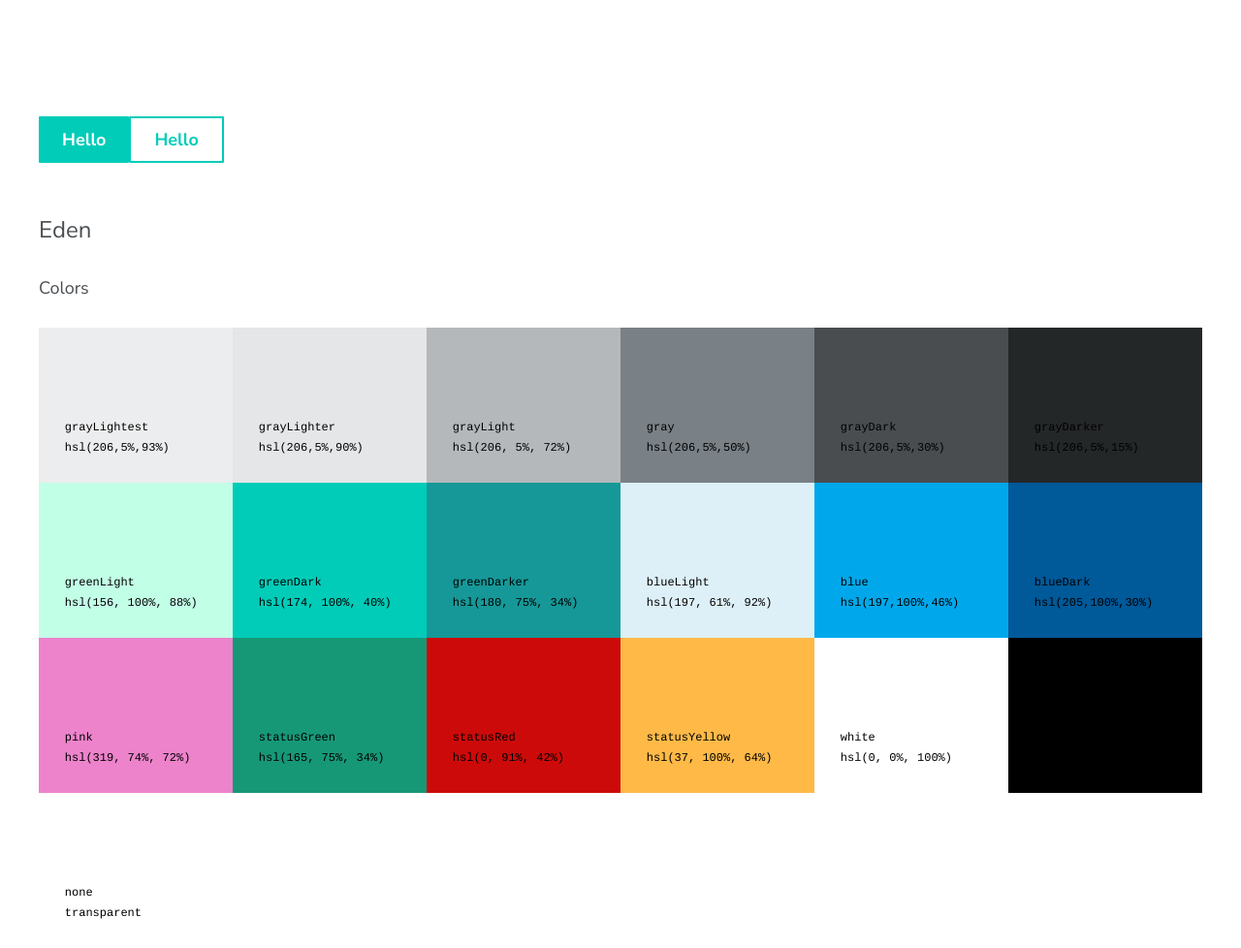
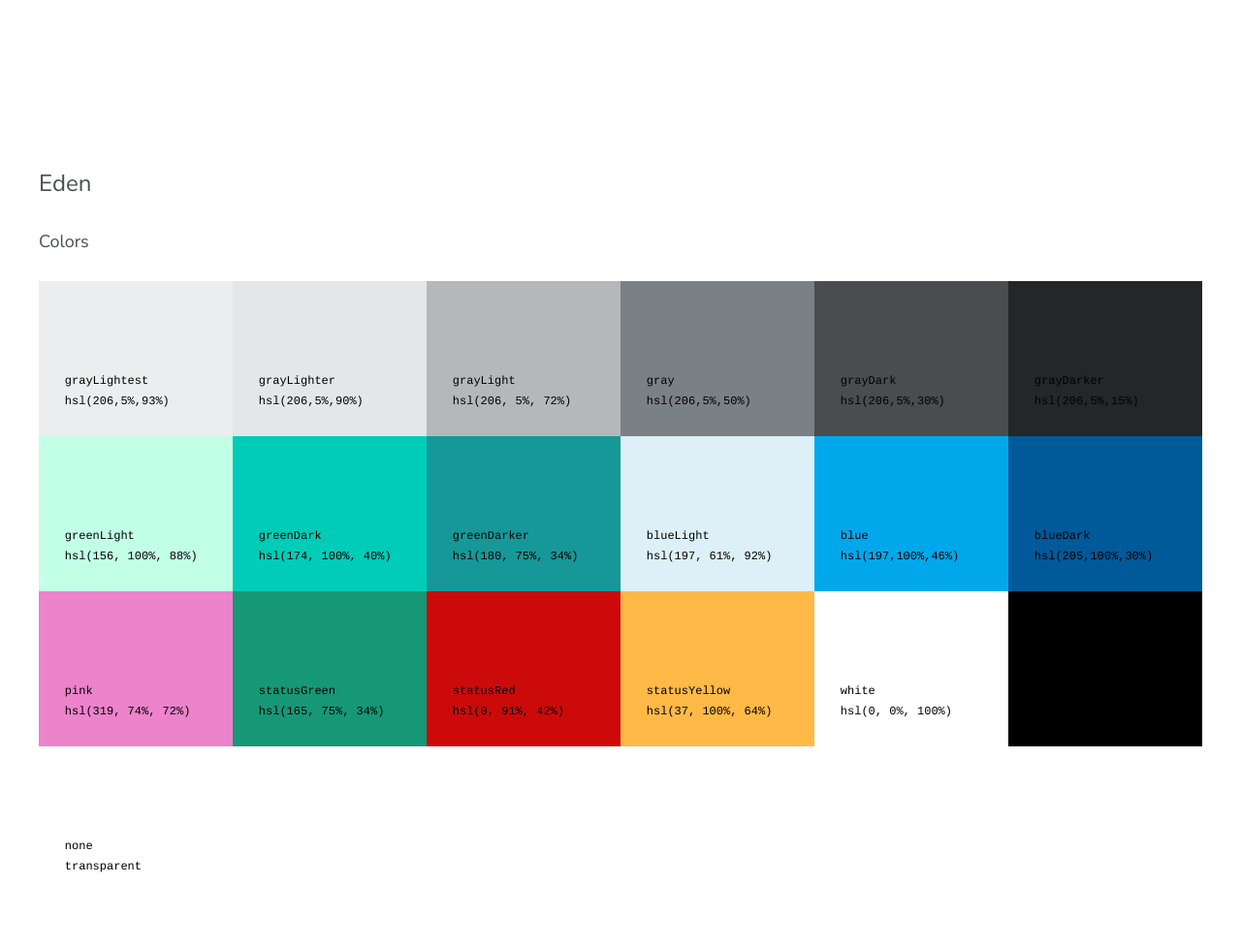
Before and after one commit to garden-io/eden, a Gatsby site: page / in a window 1280 px wide. Shown: the whole page at 97% size. After the commit the page ends 930 px from the top, so only its background shows below. Built offline with nearby package versions, Linux system fonts and the light colour scheme; Gatsby itself is replaced by a stand-in of ours; a web font is replaced by a local one.

Commit message:
chore: rm debug data

```diff
--- a/src/pages/index.tsx
+++ b/src/pages/index.tsx
@@ -22,8 +22,6 @@ const Colors = () => {
       <GlobalStyles />
       <Space height="largest" />
       <Section>
-        <Button>Hello</Button>
-        <Button secondary>Hello</Button>
         <Space height="larger" />
         <Grid gap="large">
           <Text size="large">Eden</Text>
```
